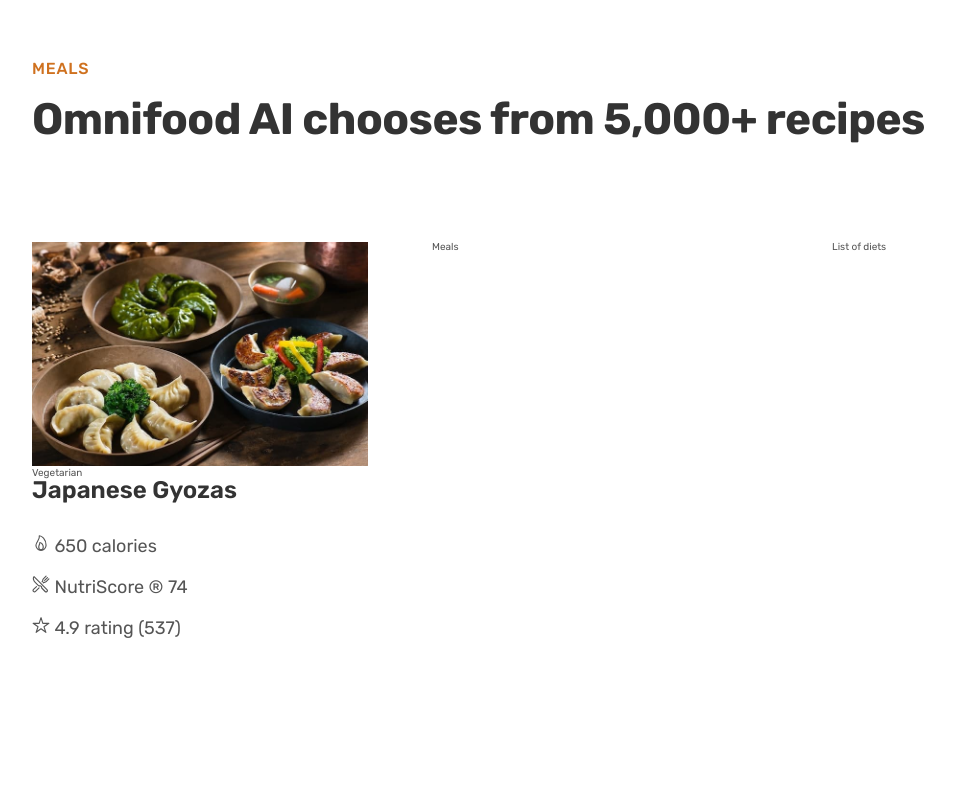
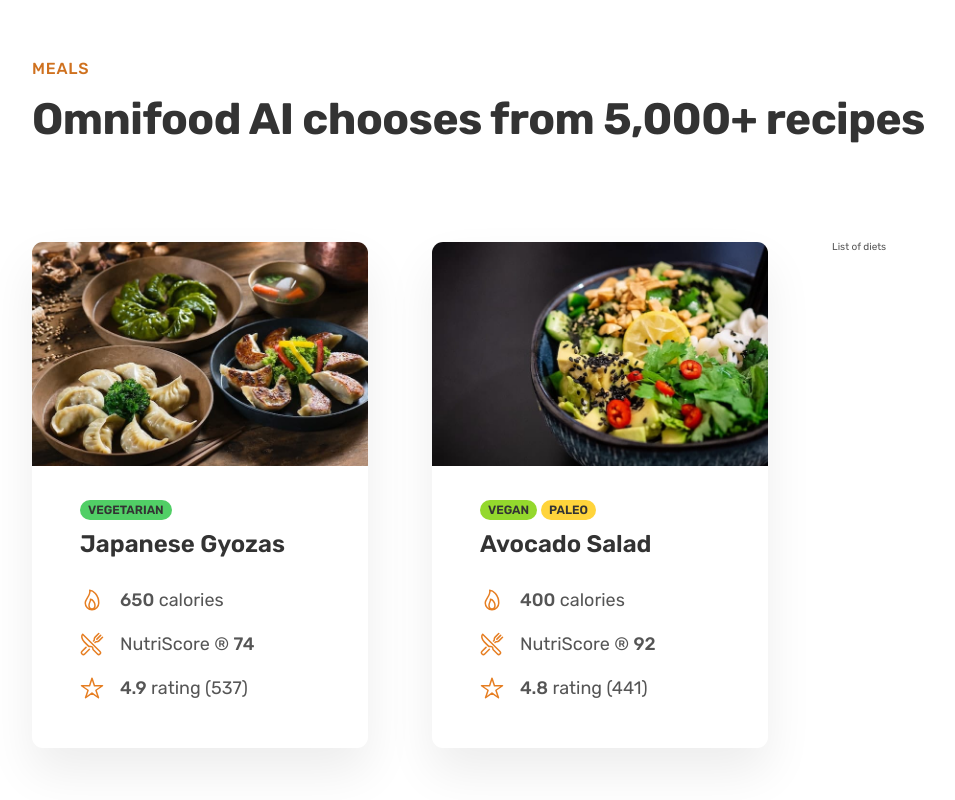
Before and after one commit to ccandel23/omnifood-project, a plain HTML site: page index.html in a window 1280 px wide. Shown: the part 2648-3448 px from the top of the page, without its empty margins (40-995 px from the left). Before the commit the page ends 3381 px from the top, so only its background shows below. Drawn offline with nearby package versions, Linux system fonts and the light colour scheme.

Commit message:
Change default style of the strong element (general.css). Format the cards of the meals section.

```diff
--- a/css/general.css
+++ b/css/general.css
@@ -31,6 +31,7 @@ PARAGRAPH: 1.6
 
 --- 06 BORDER-RADIUS
 DEFAULT: 9px
+MEDIUM: 11px
 
 --- 07 WHITESPACE
 
@@ -171,3 +172,8 @@ body {
 .margin-right-sm {
   margin-right: 1.6rem !important;
 }
+
+/* redefining the strong element (to bold by default: 700) */
+strong {
+  font-weight: 500;
+}
--- a/css/style.css
+++ b/css/style.css
@@ -221,6 +221,44 @@
   padding: 9.6rem 0;
 }
 
+.meal {
+  box-shadow: 0 2.4rem 4.8rem rgba(0, 0, 0, 0.075);
+  border-radius: 11px;
+  overflow: hidden;
+}
+
+.meal-content {
+  padding: 3.2rem 4.8rem 4.8rem 4.8rem;
+}
+
+.meal-tags {
+  margin-bottom: 1.2rem;
+  display: flex;
+  gap: 0.4rem;
+}
+
+.tag {
+  display: inline-block;
+  padding: 0.4rem 0.8rem;
+  font-size: 1.2rem;
+  text-transform: uppercase;
+  color: #333;
+  border-radius: 100px;
+  font-weight: 600;
+}
+
+.tag--vegetarian {
+  background-color: #51cf66;
+}
+
+.tag--vegan {
+  background-color: #94d82d;
+}
+
+.tag--paleo {
+  background-color: #ffd43b;
+}
+
 .meal-title {
   font-size: 2.4rem;
   color: #333;
@@ -235,8 +273,17 @@
   gap: 2rem;
 }
 
-.meal-attributes {
+.meal-attribute {
   font-size: 1.8rem;
+  display: flex;
+  align-items: center;
+  gap: 1.6rem;
+}
+
+.meal-icon {
+  height: 2.4rem;
+  width: 2.4rem;
+  color: #e67e22;
 }
 
 .meal-img {
--- a/index.html
+++ b/index.html
@@ -164,24 +164,61 @@
               alt="japanese gyozas"
               class="meal-img"
             />
-            <span class="tag">Vegetarian</span>
+            <div class="meal-content">
+              <div class="meal-tags">
+                <span class="tag tag--vegetarian">Vegetarian</span>
+              </div>
               <p class="meal-title">Japanese Gyozas</p>
               <ul class="meal-attributes">
                 <li class="meal-attribute">
-                <ion-icon name="flame-outline"></ion-icon>
-                <span>650 calories</span>
+                  <ion-icon class="meal-icon" name="flame-outline"></ion-icon>
+                  <span><strong>650</strong> calories</span>
                 </li>
                 <li class="meal-attribute">
-                <ion-icon name="restaurant-outline"></ion-icon>
-                <span>NutriScore &reg; 74</span>
+                  <ion-icon
+                    class="meal-icon"
+                    name="restaurant-outline"
+                  ></ion-icon>
+                  <span>NutriScore &reg; <strong>74</strong></span>
                 </li>
                 <li class="meal-attribute">
-                <ion-icon name="star-outline"></ion-icon>
-                <span>4.9 rating (537)</span>
+                  <ion-icon class="meal-icon" name="star-outline"></ion-icon>
+                  <span><strong>4.9</strong> rating (537)</span>
                 </li>
               </ul>
             </div>
-          <div class="meal">Meals</div>
+          </div>
+          <div class="meal">
+            <img
+              src="./img/meals/meal-2.jpg"
+              alt="avocado salad"
+              class="meal-img"
+            />
+            <div class="meal-content">
+              <div class="meal-tags">
+                <span class="tag tag--vegan">Vegan</span>
+                <span class="tag tag--paleo">Paleo</span>
+              </div>
+              <p class="meal-title">Avocado Salad</p>
+              <ul class="meal-attributes">
+                <li class="meal-attribute">
+                  <ion-icon class="meal-icon" name="flame-outline"></ion-icon>
+                  <span><strong>400</strong> calories</span>
+                </li>
+                <li class="meal-attribute">
+                  <ion-icon
+                    class="meal-icon"
+                    name="restaurant-outline"
+                  ></ion-icon>
+                  <span>NutriScore &reg; <strong>92</strong></span>
+                </li>
+                <li class="meal-attribute">
+                  <ion-icon class="meal-icon" name="star-outline"></ion-icon>
+                  <span><strong>4.8</strong> rating (441)</span>
+                </li>
+              </ul>
+            </div>
+          </div>
           <div class="list">List of diets</div>
         </div>
       </section>
```
Lines whose indentation alone changed are shown as unchanged.
